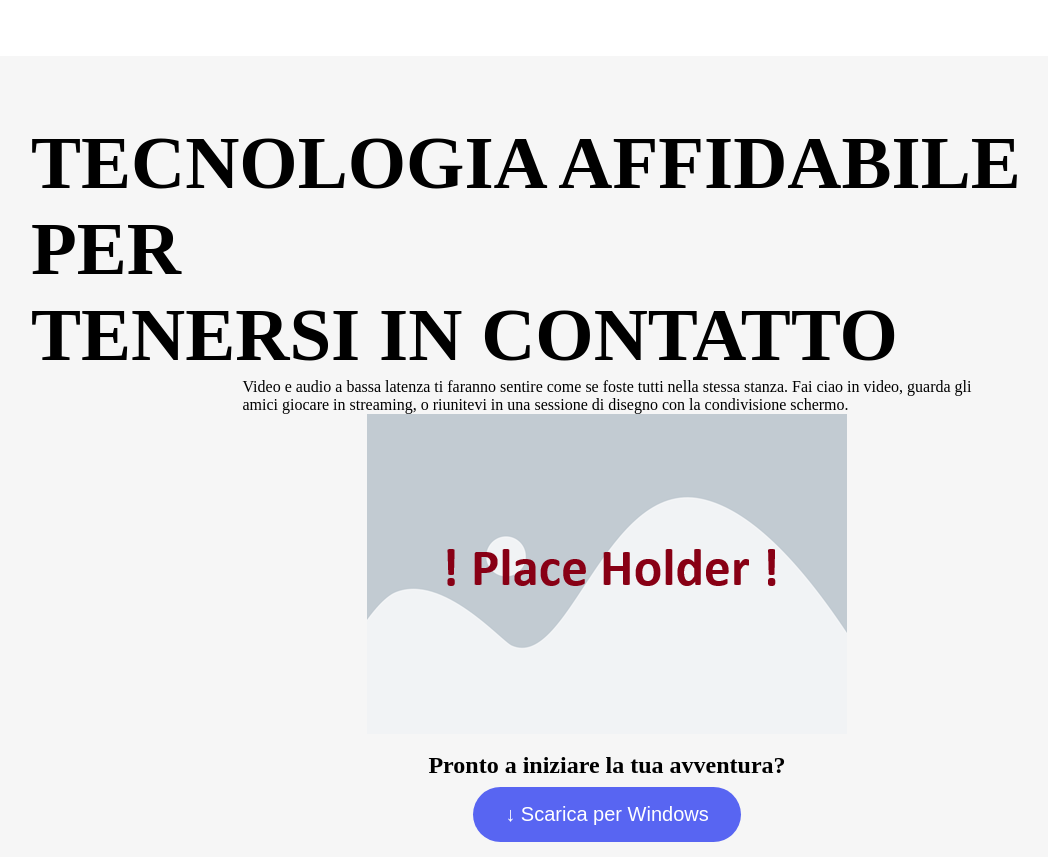
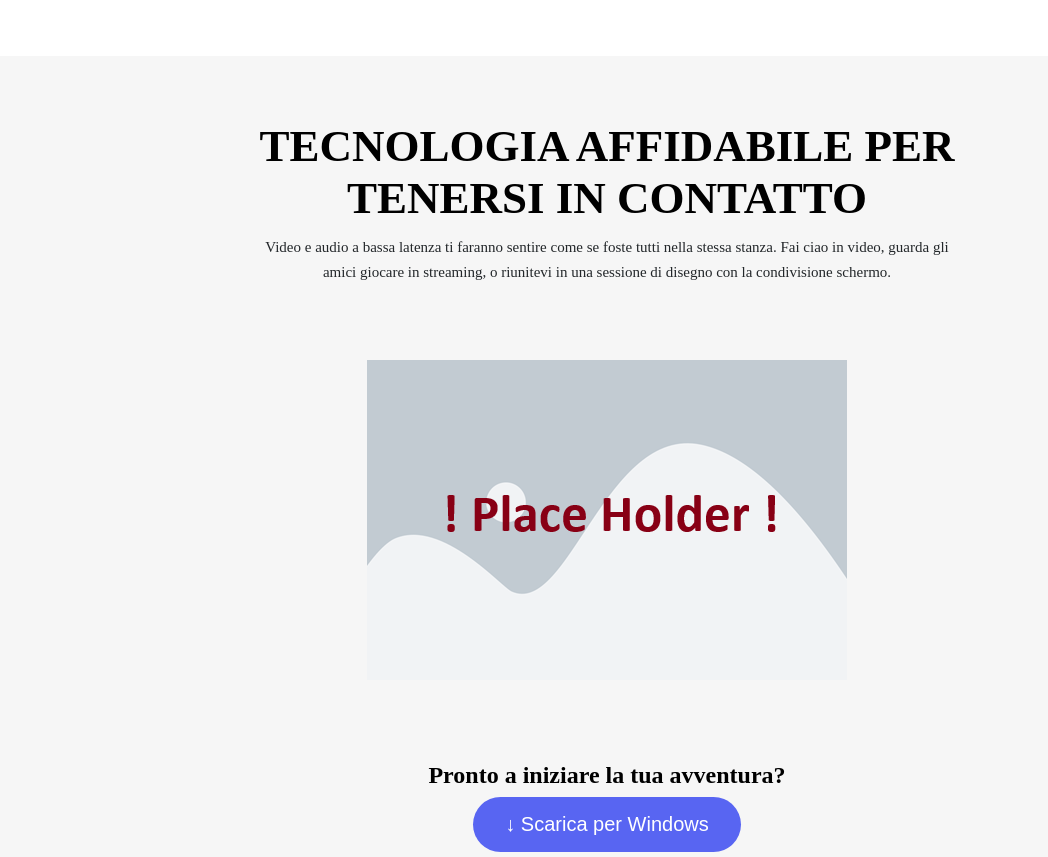
Before and after one commit to DanieleTrippodo/htmlcss-struttura-discord, a plain HTML site: page index.html in a window 1280 px wide. Shown: the part 1940-2797 px from the top of the page, without its empty margins (33-1081 px from the left). Drawn offline with Linux system fonts and the light colour scheme.

Commit message:
adding more rule on .css

```diff
--- a/css/style.css
+++ b/css/style.css
@@ -65,7 +65,7 @@ li{
 }
 /* * fine navbar */
 
-
+/* titoli principali */
 .title{
     color: white;
     font-size: 80px;
@@ -73,20 +73,28 @@ li{
     margin: 0;
 }
 
+/* titoli secondari */
 .title2{
     color: black;
-    font-size: 50px;
+    font-size: 45px;
     font-family: bold;
     margin: 0;
 }
 
 
+
+
+/* * per il footer */
 .ending{
     display: flex;
     flex-direction: row;
     background-color: #23272a;
     color: white;
 }
+
+
+
+
 
 .sfondo{
     background-color: #f6f6f6;
@@ -197,6 +205,7 @@ div.column-big{
     flex-direction: row;
 }
 
+/* + si riferisce esclusivamente alla descrizione all'interno del header */
 #descrizione{
     color: white;
     font-size: 15px;
@@ -210,4 +219,34 @@ div.column-big{
     font-style: inherit;
     font-family: inherit;
 }
+
+
+
+/* + per centrare gli elementi di testo in collana e giustificati al centro */
+.centered-text{
+        display: flex;
+        flex-direction: column;
+        align-items: center;
+        justify-content: center;
+}
+
+
+#fotofinale{
+    margin: 4rem;
+}
+
+/* + per ogni testo dentro al main */
+.descrizione2{
+    color: rgb(35 39 42);
+    font-size: 15px;
+    line-height: 1.625;
+    margin: auto;
+    max-width: 780px;
+    text-align: center;
+    margin: 1%;
+
+    font-weight: inherit;
+    font-style: inherit;
+    font-family: inherit;
+}
 /* ------------------------ */
--- a/index.html
+++ b/index.html
@@ -88,7 +88,7 @@
         <!-- ! flex item -->
         <div class="colum colum-small">
             <h2>Crea uno spazio <br> su invito in cui <br> sentirti partecipare</h2>
-            <p>I server Discord sono organizzati in canali<br>tematici in cui puoi collaborare, condividere<br>o semplicemente parlare della tua giornata<br>senza intasare una chat di gruppo.</p>
+            <p class="descrizione2">I server Discord sono organizzati in canali<br>tematici in cui puoi collaborare, condividere<br>o semplicemente parlare della tua giornata<br>senza intasare una chat di gruppo.</p>
         </div>
 
     </section>
@@ -110,7 +110,7 @@
         <!-- ! flex item -->
         <div class="colum colum-big">
             <h2>Dove trovarsi è<br>facile</h2>
-            <p>LANDING_FEATURE_HANGOUT_BODY</p>
+            <p class="descrizione2">LANDING_FEATURE_HANGOUT_BODY</p>
         </div>
     </section>
 
@@ -130,7 +130,7 @@
         <!-- ! flex item -->
         <div class="colum colum-small">
             <h2>Crea uno spazio <br> su invito in cui <br> sentirti partecipare</h2>
-            <p>I server Discord sono organizzati in canali<br>tematici in cui puoi collaborare, condividere<br>o semplicemente parlare della tua giornata<br>senza intasare una chat di gruppo.</p>
+            <p class="descrizione2">I server Discord sono organizzati in canali<br>tematici in cui puoi collaborare, condividere<br>o semplicemente parlare della tua giornata<br>senza intasare una chat di gruppo.</p>
         </div>
     </section>
 
@@ -138,19 +138,17 @@
 
 
     <!-- ! flex container --> <!-- flex item -->
-    <section class="flex-centered sfondo flex-column">
+    <section class="flex-centered sfondo flex-column ">
 
         <!-- ! flex item -->
-        <div class="title2">
-        <h1>TECNOLOGIA AFFIDABILE PER</h1>
-        <h1>TENERSI IN CONTATTO</h1>
-        </div>
+        <h1 class="title2">TECNOLOGIA AFFIDABILE PER</h1>
+        <h1 class="title2">TENERSI IN CONTATTO</h1>
 
         <!-- ! flex item -->
-        <p>Video e audio a bassa latenza ti faranno sentire come se foste tutti nella stessa stanza. Fai ciao in video, guarda gli<br>amici giocare in streaming, o riunitevi in una sessione di disegno con la condivisione schermo.</p>
+        <p class="centered-text descrizione2">Video e audio a bassa latenza ti faranno sentire come se foste tutti nella stessa stanza. Fai ciao in video, guarda gli<br>amici giocare in streaming, o riunitevi in una sessione di disegno con la condivisione schermo.</p>
 
         <!-- ! flex item -->
-        <img src="img/placeholder.png" alt="immaginegrande">
+        <img src="img/placeholder.png" alt="immaginegrande" id="fotofinale">
 
         <br>
 
@@ -159,14 +157,6 @@
 
         <!-- ! flex item -->
         <button class="bottone blubutton">&darr; Scarica per Windows</button>
-    </section>
-
-
-
-
-    <section id="downloadsection">
-        <!-- todo download a fondo pagina -->
-        <!-- todo dove ci sono i 3 elementi l'uno sotto l'altro -->
     </section>
 </main>
 
```
